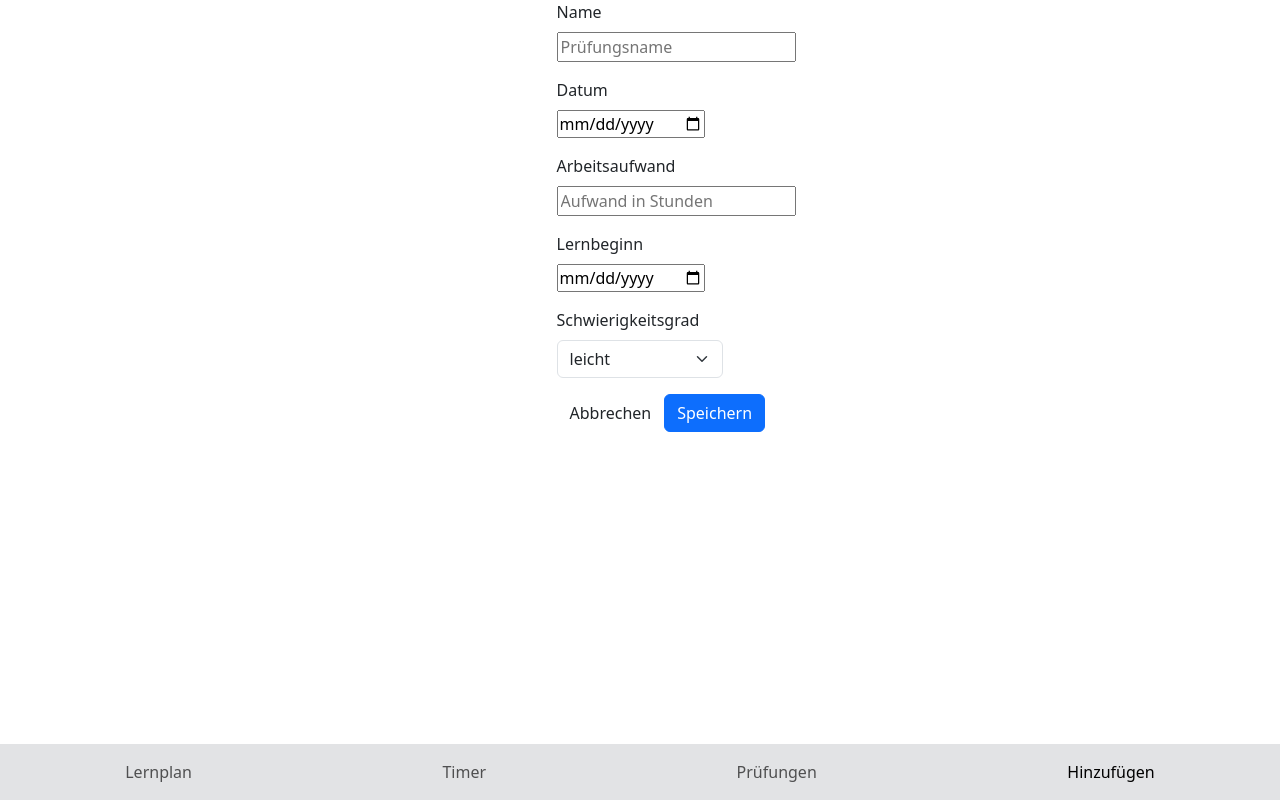
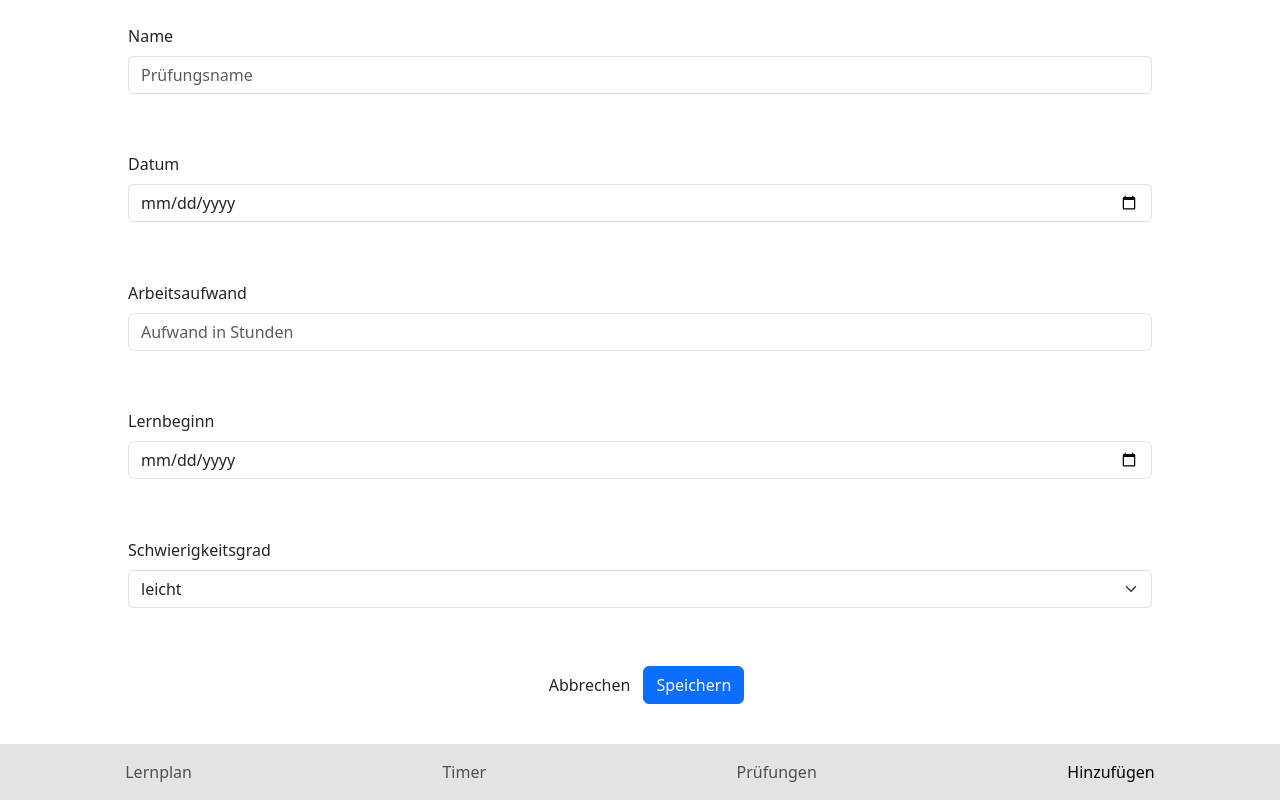
Before and after one commit to cdehnert18/Lernhelfer, a Vue app: page /add in a window 1280 px wide. Built offline with nearby package versions, Linux system fonts and the light colour scheme.

Commit message:
changed styling of hinzufuegen view

```diff
--- a/src/components/InputUnit.vue
+++ b/src/components/InputUnit.vue
@@ -12,8 +12,8 @@ const inputValue = ref('');
 </script>
 
 <template>
-    <div class="form-group mb-3">
+    <div class="d-flex flex-column" style="width: 80%;">
         <label for="inputField" class="form-label">{{ label }}</label>
-        <input id="inputField" v-model="inputValue" :type="inputType" :placeholder="placeholder" />
+        <input id="inputField"  class="form-control" v-model="inputValue" :type="inputType" :placeholder="placeholder" />
     </div>
 </template>
--- a/src/views/HinzufuegenView.vue
+++ b/src/views/HinzufuegenView.vue
@@ -10,12 +10,10 @@ const inputUnits = [
 </script>
 
 <template>
-  <div class="container d-flex justify-content-center align-items-center">
-    <div class="row justify-content-center">
-      <div class="col-12 col-md-8 col-lg-6">
+  <div class="d-flex flex-column justify-content-between align-items-center pt-4" style="height: 88vh;">
     <InputUnit v-for="(unit, index) in inputUnits" :key=index :label=unit.label :inputType=unit.inputType
       :placeholder=unit.placeholder />
-        <div class="form-group mb-3">
+    <div class="d-flex flex-column" style="width: 80%;">
       <label for="selectDifficulty" class="form-label">Schwierigkeitsgrad</label>
       <select id="selectDifficulty" class="form-select">
         <option v-for="(option, index) in options" :key="index">
@@ -28,8 +26,6 @@ const inputUnits = [
       <button class="btn btn-primary">Speichern</button>
     </div>
   </div>
-    </div>
-  </div>
 </template>
 
 <style scoped></style>
```
Lines whose indentation alone changed are shown as unchanged.
